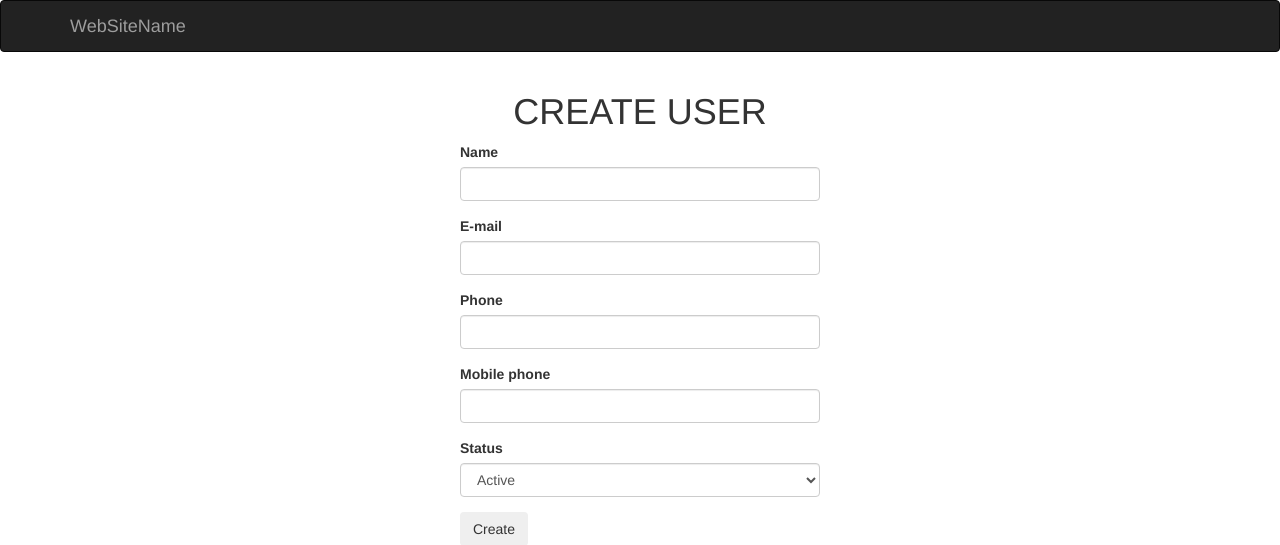
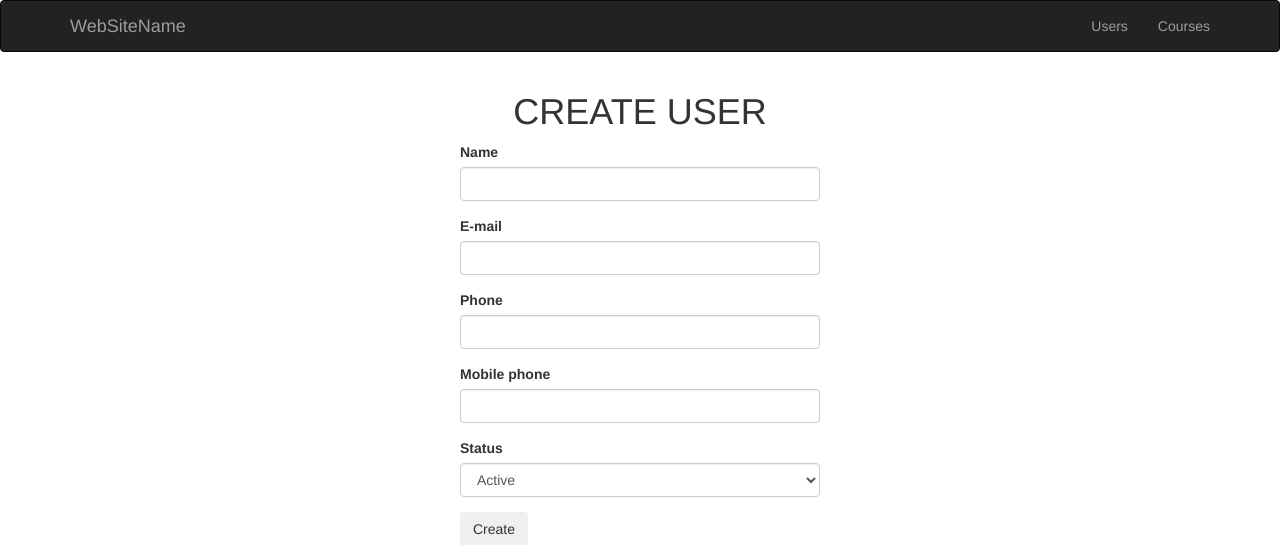
Before and after one commit to stassavchuk/SynergyWay, a Django app: page /create/ in a window 1280 px wide. Shown: the top 545 px of the page. Run offline with Django 3.2, Linux system fonts and the light colour scheme; some libraries are stand-ins or nearby versions.

Commit message:
Refactor views to class-based

```diff
--- a/src/users/templates/navbar.html
+++ b/src/users/templates/navbar.html
@@ -4,9 +4,9 @@
       <a class="navbar-brand" href="#">WebSiteName</a>
     </div>
 
-{#    <ul class="nav navbar-nav navbar-right">#}
-{#      <li><a href="#">Users</a></li>#}
-{#      <li><a href="#">Courses</a></li>#}
-{#    </ul>#}
+    <ul class="nav navbar-nav navbar-right">
+      <li><a href="{% url 'users' %}">Users</a></li>
+      <li><a href="{% url 'courses' %}">Courses</a></li>
+    </ul>
   </div>
 </nav>
--- a/src/users/urls.py
+++ b/src/users/urls.py
@@ -1,10 +1,10 @@
 from django.conf.urls import url
 
-from .views import CreateUserView
+from .views import CreateUserView, CoursesView, EditUserView, UserListView
 
 urlpatterns = [
-    # url(r'^$', views.users, name='users'),
+    url(r'^$', UserListView.as_view(), name='users'),
     url(r'^create/$', CreateUserView.as_view(), name='create'),
-    # url(r'^edit/(?P<user_id>[0-9]+)$', views.edit, name='edit'),
-    # url(r'^courses/$', views.courses, name='courses'),
+    url(r'^edit/(?P<user_id>[0-9]+)$', EditUserView.as_view(), name='edit'),
+    url(r'^courses/$', CoursesView.as_view(), name='courses'),
 ]
--- a/src/users/views.py
+++ b/src/users/views.py
@@ -27,32 +27,28 @@ class CreateUserView(View):
             return HttpResponse(status=400)
 
 
-def users(request):
-    template = loader.get_template('users.html')
-    db = Database()
-    user_list = db.get_all_users()
-    context = dict(user_list=user_list)
-    return HttpResponse(template.render(context, request))
+class UserListView(View):
+    def get(self, request):
+        template = loader.get_template('users.html')
+        db = Database()
+        user_list = db.get_all_users()
+        context = dict(user_list=user_list)
+        return HttpResponse(template.render(context, request))
 
 
-def create(request):
-    template = loader.get_template('create.html')
-    form = CreateUser()
-    context = dict(form=form)
-    return HttpResponse(template.render(context, request))
+class EditUserView(View):
+    def get(self, request, user_id):
+        template = loader.get_template('edit.html')
+        db = Database()
+        user_data = db.get_user_data(user_id)
+        context = dict(user_data=user_data)
+        return HttpResponse(template.render(context, request))
 
 
-def edit(request, user_id):
-    template = loader.get_template('edit.html')
-    db = Database()
-    user_data = db.get_user_data(user_id)
-    context = dict(user_data=user_data)
-    return HttpResponse(template.render(context, request))
-
-
-def courses(request):
-    template = loader.get_template('courses.html')
-    db = Database()
-    course_list = db.get_all_courses()
-    context = dict(course_list=course_list)
-    return HttpResponse(template.render(context, request))
+class CoursesView(View):
+    def get(self, request):
+        template = loader.get_template('courses.html')
+        db = Database()
+        course_list = db.get_all_courses()
+        context = dict(course_list=course_list)
+        return HttpResponse(template.render(context, request))
```
